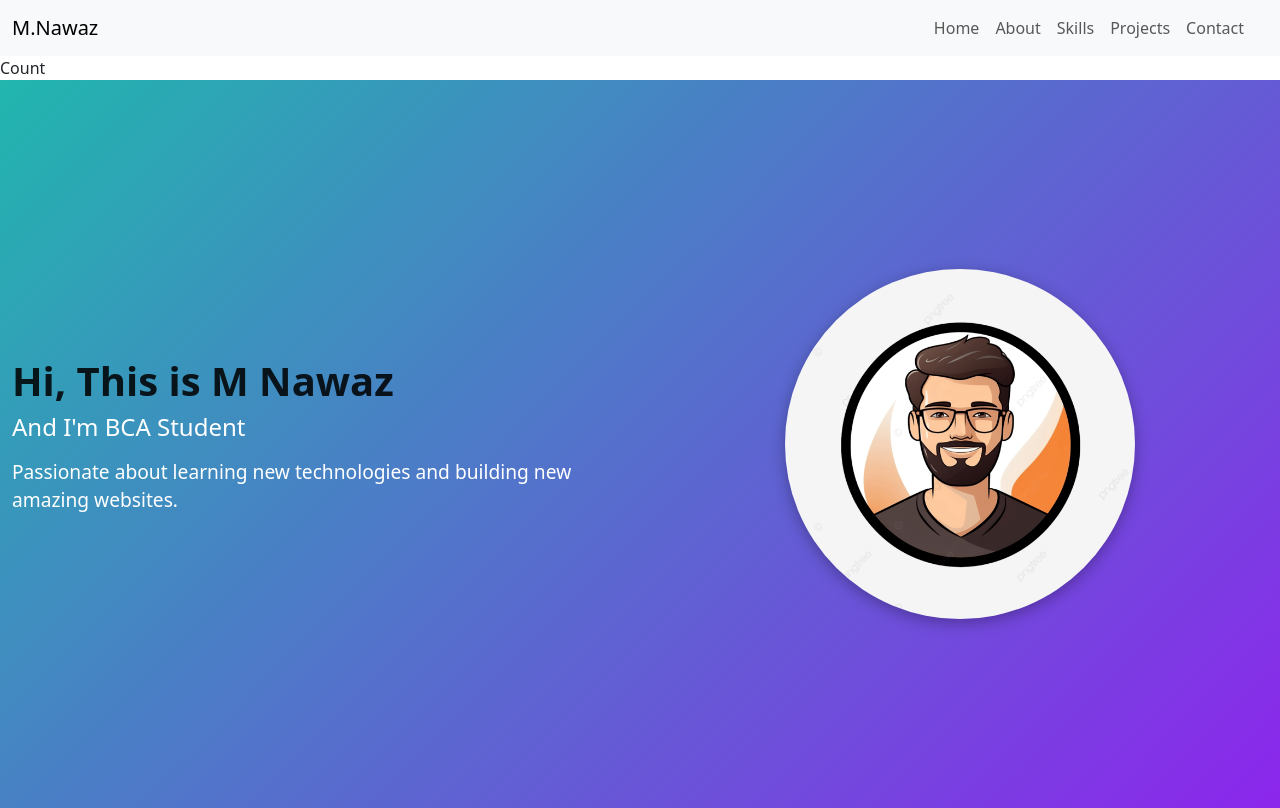
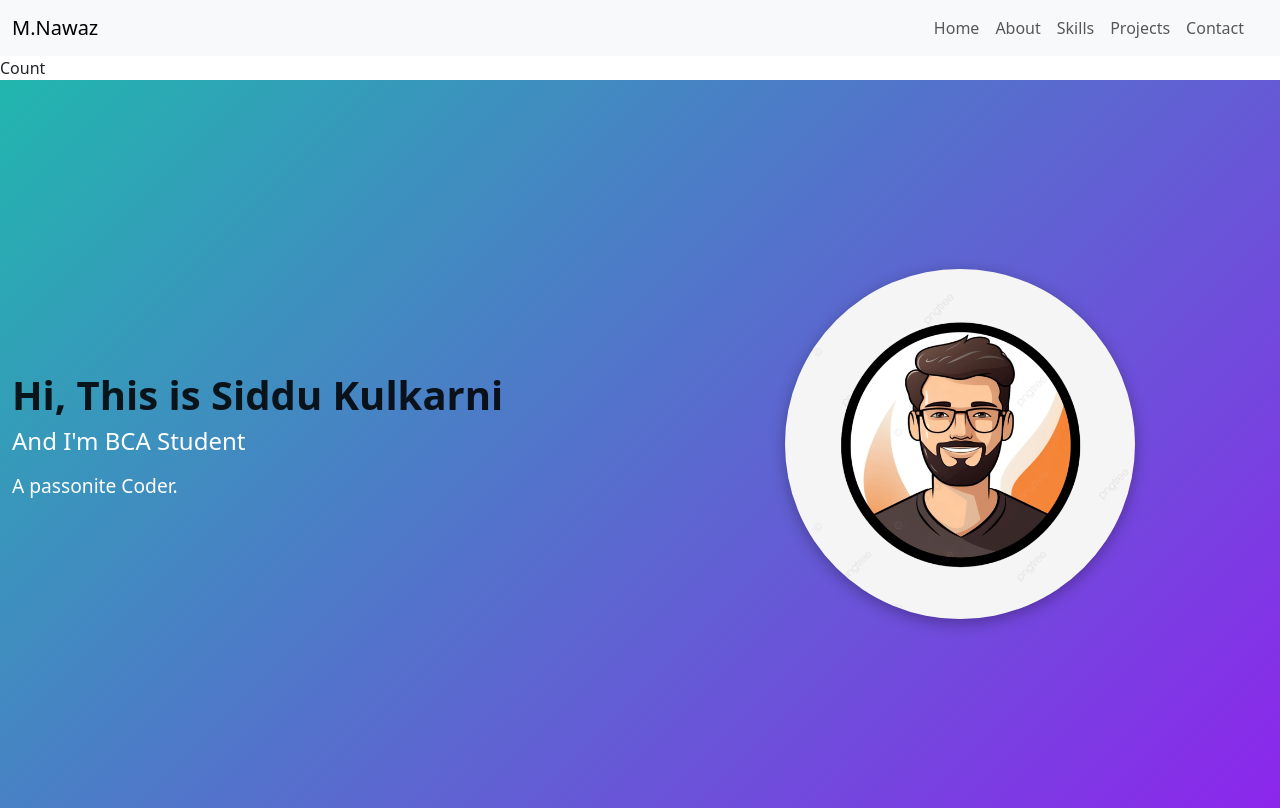
Before and after one commit to Siddukulkarni/Portfolio, a React (Vite) app: page / in a window 1280 px wide. Built offline with nearby package versions, Linux system fonts and the light colour scheme.

Commit message:
Update Home.jsx

```diff
--- a/src/Components/Home.jsx
+++ b/src/Components/Home.jsx
@@ -8,11 +8,11 @@ const Home = () => {
       <div className="container-fluid home-container">
         <div className="row align-items-center">
           <div className="col-12 col-md-6 text-section">
-            <h1 className="title">Hi, This is M Nawaz  </h1>
+            <h1 className="title">Hi, This is Siddu Kulkarni  </h1>
 
             <h5 className="subtitle">And I'm BCA Student</h5>
             <p className="description">
-              Passionate about learning new technologies and building new amazing websites.
+              A passonite Coder.
             </p>
           </div>
           <div className="col-12 col-md-6 text-center image-section">
```
